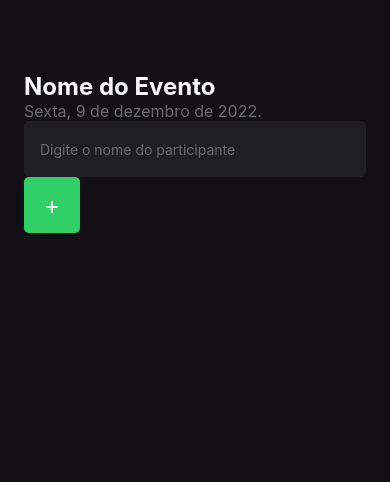
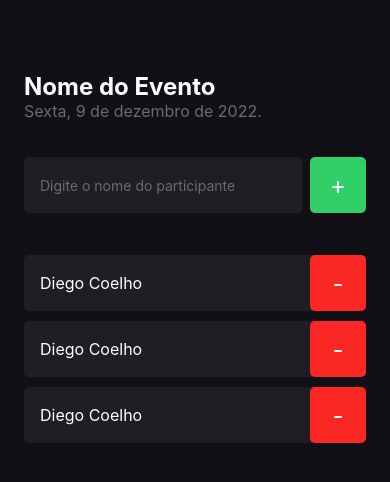
Before and after one commit to diegouidev/imhere, a React Native app: screen / in a window 390 px wide. Shown: the top 482 px of the page. Built offline with nearby package versions, Linux system fonts and the light colour scheme.

Commit message:
add participating component / add page home

```diff
--- /dev/null
+++ b/src/components/Participant/index.tsx
@@ -0,0 +1,24 @@
+import { View, Text, TouchableOpacity } from "react-native";
+
+import { styles } from "./styles";
+
+export function Participant(){
+
+  function handleParticipantRemove(){
+
+  }
+
+  return(
+
+    <View style={styles.container}>
+      <Text style={styles.name}>
+        Diego Coelho
+      </Text>
+      <TouchableOpacity style={styles.button} onPress={handleParticipantRemove}>
+          <Text style={styles.buttonText}>
+            -
+          </Text>
+        </TouchableOpacity>
+    </View>
+  )
+}
--- /dev/null
+++ b/src/components/Participant/styles.ts
@@ -0,0 +1,31 @@
+import { StyleSheet } from "react-native";
+
+export const styles = StyleSheet.create({
+  container: {
+    width: '100%',
+    backgroundColor: '#1f1e25',
+    borderRadius: 5,
+    flexDirection: 'row',
+    alignItems: 'center',
+    marginBottom: 10
+  },
+  name: {
+    flex: 1,
+    fontSize: 16,
+    color: '#fff',
+    marginLeft: 16
+
+  },
+  buttonText: {
+    color: '#fff',
+    fontSize: 24
+  },
+  button: {
+    width: 56,
+    height: 56,
+    borderRadius: 5,
+    backgroundColor: '#FA2724',
+    alignItems: 'center',
+    justifyContent: 'center'
+  }
+})
--- a/src/screens/Home/index.tsx
+++ b/src/screens/Home/index.tsx
@@ -1,5 +1,8 @@
 import { Text, View, TextInput, TouchableOpacity } from "react-native"
 import { styles } from './styles'
+
+import { Participant } from "../../components/Participant"
+
 
 export function Home(){
 
@@ -17,6 +20,7 @@
         Sexta, 9 de dezembro de 2022.
       </Text>
 
+      <View style={styles.form}>
         <TextInput
           style={styles.input}
           placeholder="Digite o nome do participante"
@@ -29,5 +33,10 @@
           </Text>
         </TouchableOpacity>
       </View>
+
+      <Participant />
+      <Participant />
+      <Participant />
+    </View>
   )
 }
--- a/src/screens/Home/styles.ts
+++ b/src/screens/Home/styles.ts
@@ -17,11 +17,13 @@
     fontSize: 16
   },
   input: {
+    flex: 1,
     height: 56,
     backgroundColor: '#1f1e25',
     borderRadius: 5,
     color: '#fff',
-    padding: 16
+    padding: 16,
+    marginRight: 7
   },
   buttonText: {
     color: '#fff',
@@ -34,5 +36,11 @@
     backgroundColor: '#31cf67',
     alignItems: 'center',
     justifyContent: 'center'
+  },
+  form: {
+    width: '100%',
+    flexDirection: 'row',
+    marginTop: 36,
+    marginBottom: 42
   }
 })
```
Lines whose indentation alone changed are shown as unchanged.
